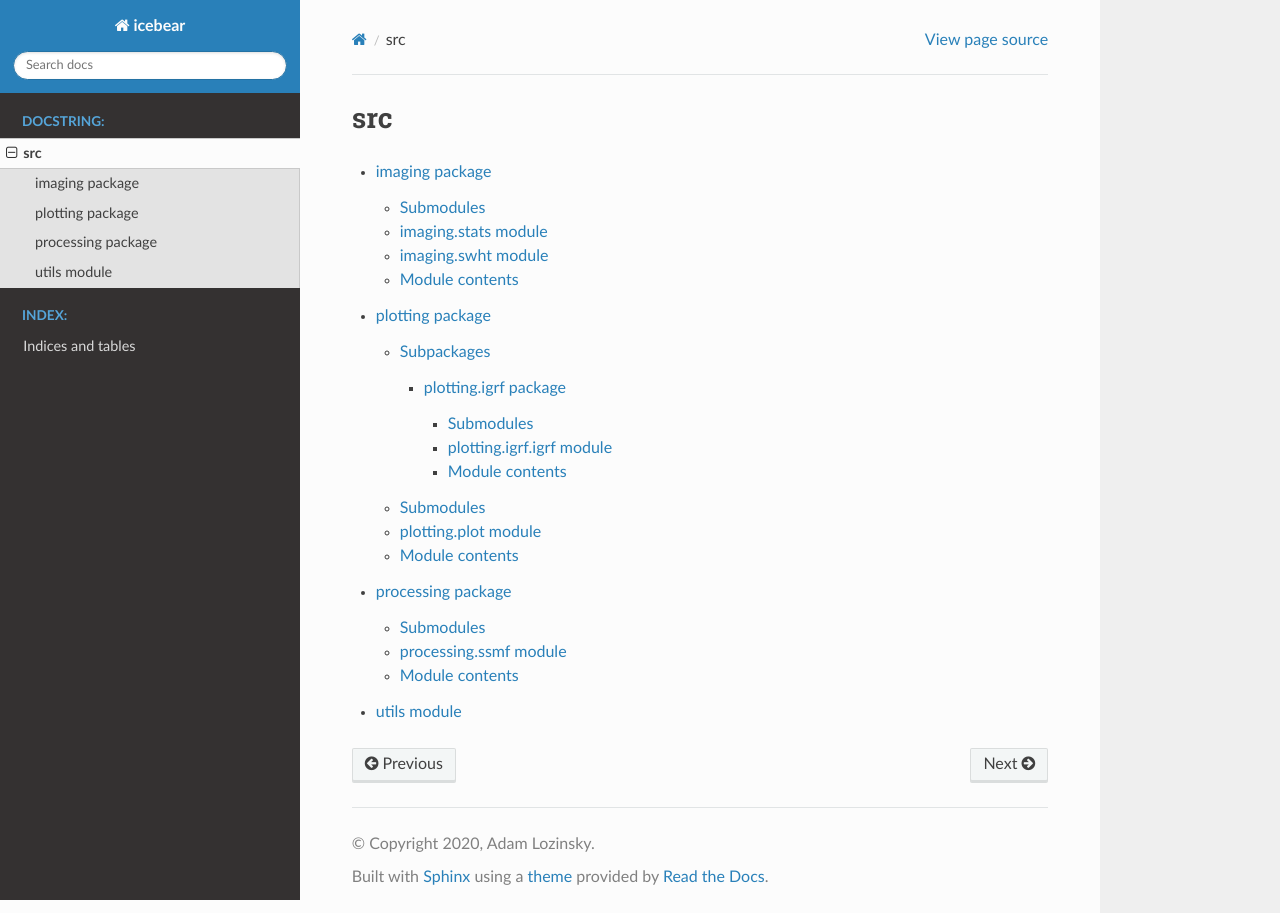
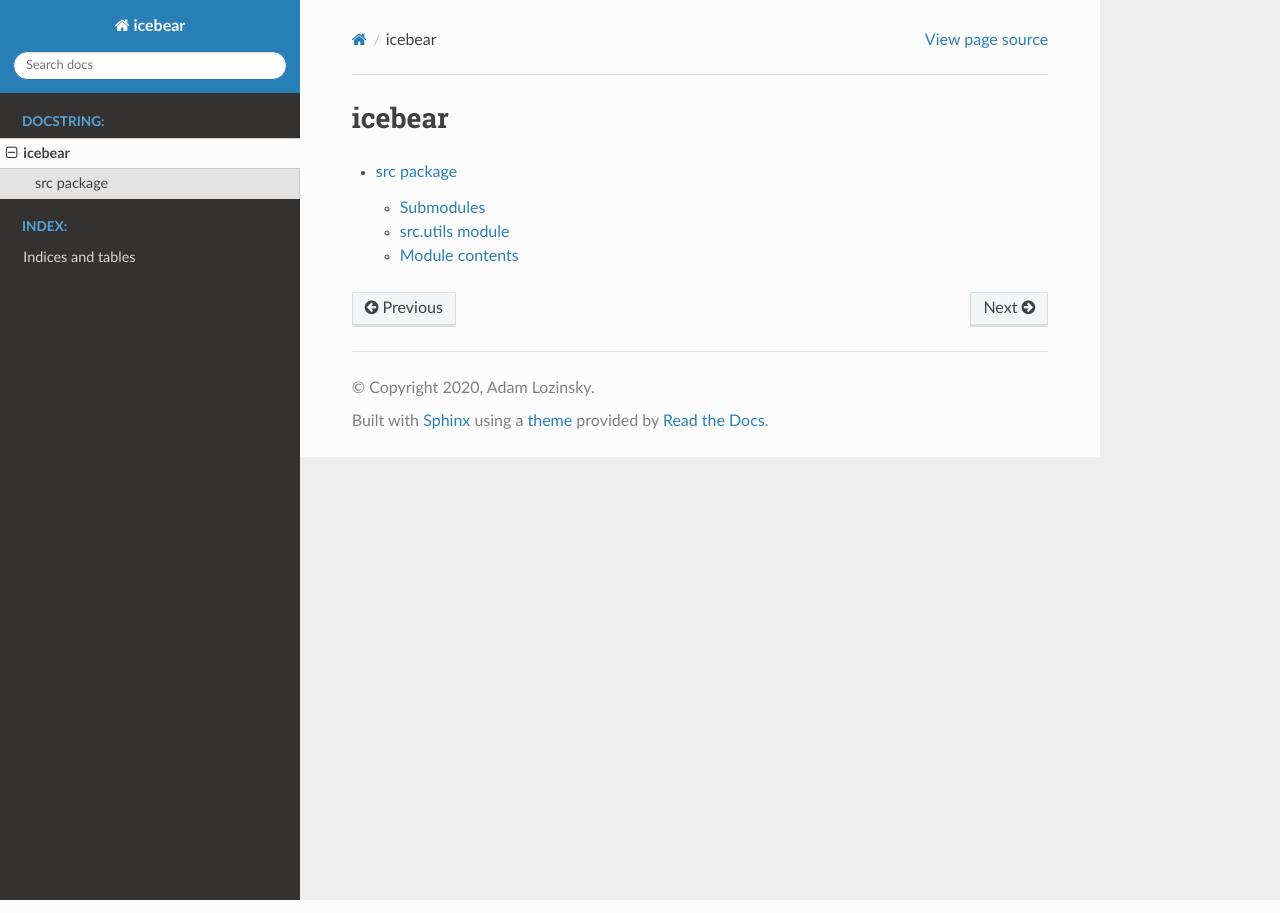
Before and after one commit to Lozzy-Bear/icebear, a Sphinx documentation site: the page built from docs/modules.rst, in a window 1280 px wide. Built offline with Sphinx 7.4.7 and the Read the Docs theme 2.0.0, drawn with Linux system fonts in a browser that asks for light colours; pages that are not in the unit, such as notebooks, are missing from menus.

Commit message:
idk anymore

```diff
--- a/docs/imaging.rst
+++ /dev/null
@@ -1,30 +0,0 @@
-imaging package
-===============
-
-Submodules
-----------
-
-imaging.stats module
---------------------
-
-.. automodule:: imaging.stats
-   :members:
-   :undoc-members:
-   :show-inheritance:
-
-imaging.swht module
--------------------
-
-.. automodule:: imaging.swht
-   :members:
-   :undoc-members:
-   :show-inheritance:
-
-
-Module contents
----------------
-
-.. automodule:: imaging
-   :members:
-   :undoc-members:
-   :show-inheritance:
--- a/docs/modules.rst
+++ b/docs/modules.rst
@@ -1,10 +1,7 @@
-src
-===
+icebear
+=======
 
 .. toctree::
    :maxdepth: 4
 
-   imaging
-   plotting
-   processing
-   utils
+   src
--- a/docs/plotting.igrf.rst
+++ /dev/null
@@ -1,22 +0,0 @@
-plotting.igrf package
-=====================
-
-Submodules
-----------
-
-plotting.igrf.igrf module
--------------------------
-
-.. automodule:: plotting.igrf.igrf
-   :members:
-   :undoc-members:
-   :show-inheritance:
-
-
-Module contents
----------------
-
-.. automodule:: plotting.igrf
-   :members:
-   :undoc-members:
-   :show-inheritance:
--- a/docs/plotting.rst
+++ /dev/null
@@ -1,30 +0,0 @@
-plotting package
-================
-
-Subpackages
------------
-
-.. toctree::
-   :maxdepth: 4
-
-   plotting.igrf
-
-Submodules
-----------
-
-plotting.plot module
---------------------
-
-.. automodule:: plotting.plot
-   :members:
-   :undoc-members:
-   :show-inheritance:
-
-
-Module contents
----------------
-
-.. automodule:: plotting
-   :members:
-   :undoc-members:
-   :show-inheritance:
--- a/docs/processing.rst
+++ b/docs/src.rst
@@ -1,13 +1,13 @@
-processing package
-==================
+src package
+===========
 
 Submodules
 ----------
 
-processing.ssmf module
-----------------------
+src.utils module
+----------------
 
-.. automodule:: processing.ssmf
+.. automodule:: src.utils
    :members:
    :undoc-members:
    :show-inheritance:
@@ -16,7 +16,7 @@ processing.ssmf module
 Module contents
 ---------------
 
-.. automodule:: processing
+.. automodule:: src
    :members:
    :undoc-members:
    :show-inheritance:
```
Also changed, not shown: docs/utils.rst (deleted, +0 -7 lines), src/__init__.py (added), src/imaging/__init__.py (deleted), src/plotting/__init__.py (deleted), src/processing/__init__.py (deleted), 2 other files.
